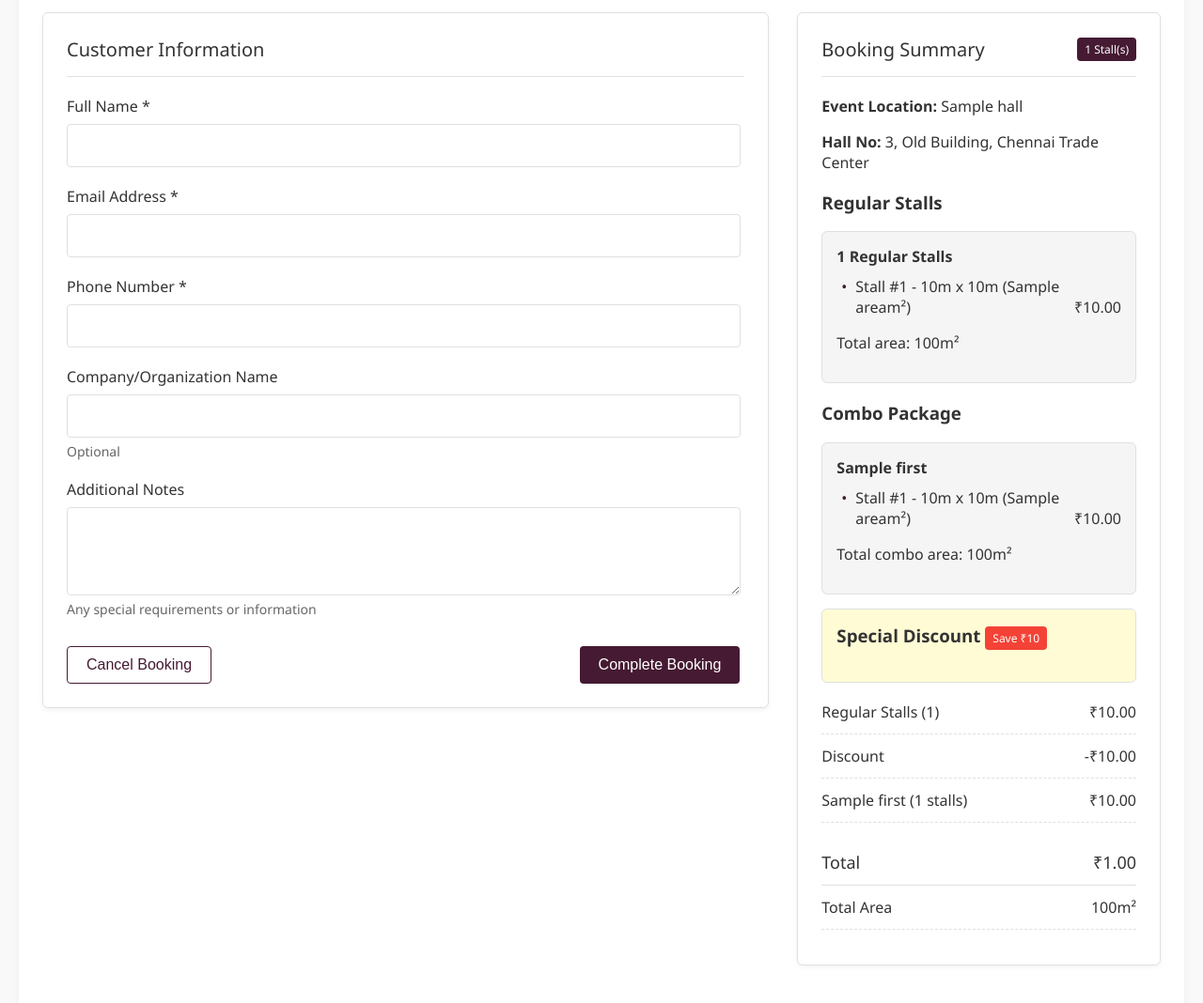
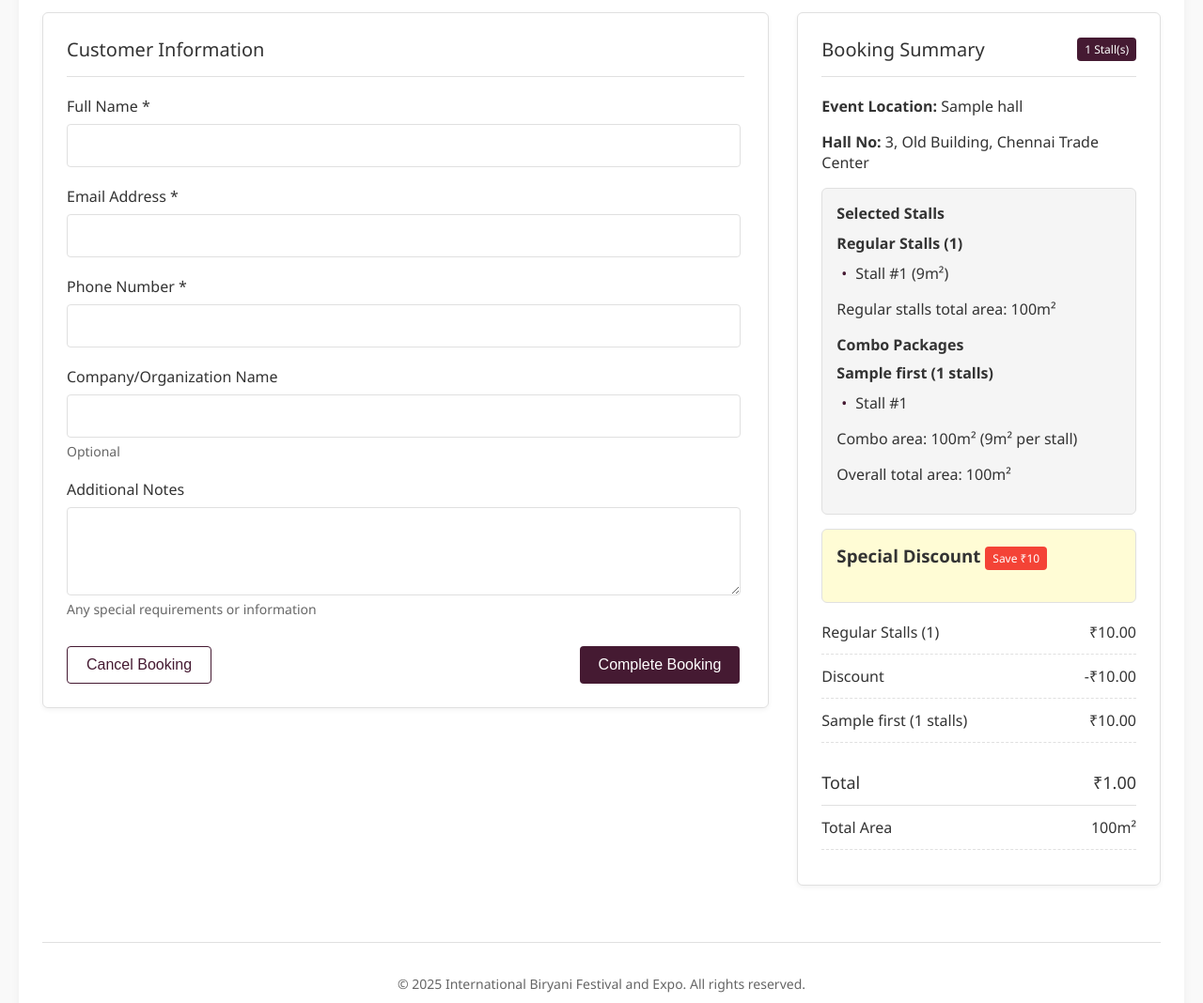
Before and after one commit to Martinjerome-i/booking, a Django app: template templates/halls/book_stall.html in a window 1280 px wide. Shown: the part 224-1292 px from the top of the page at 94% size. Run offline with Django 5.2, Linux system fonts and the light colour scheme; the template is opened without the code that fills it: most values are stand-ins (such as "Sample title", 1, 10 or a date in 2020).

Commit message:
feat
updated

```diff
--- a/templates/halls/book_stall.html
+++ b/templates/halls/book_stall.html
@@ -465,15 +465,17 @@
                         <p><strong>Hall No:</strong> 3, Old Building, Chennai Trade Center</p>
                     </div>
 
-                    {% if regular_stalls %}
-                    <div>
-                        <h3>Regular Stalls</h3>
+                    <!-- Consolidated Stalls Display -->
                     <div class="stall-item">
                         <div class="stall-details">
-                                <strong>{{ regular_stalls|length }} Regular Stalls</strong>
+                            <strong>Selected Stalls</strong>
+
+                            {% if regular_stalls %}
+                            <div style="margin-top: 10px;">
+                                <strong>Regular Stalls ({{ regular_stalls|length }})</strong>
                                 <ul class="stall-list">
                                     {% for stall in regular_stalls %}
-                                    <li>Stall #{{ stall.stall_number }} - {{ stall.width }}m x {{ stall.height }}m ({{ stall.area }}m²)</li>
+                                    <li>Stall #{{ stall.stall_number }} (9m²)</li>
                                     {% endfor %}
                                 </ul>
 
@@ -482,29 +484,25 @@
                                         {% with stall_area=stall.width|multiply:stall.height %}
                                             {% with total_regular_area=total_regular_area|add:stall_area %}
                                                 {% if forloop.last %}
-                                                    <p>Total area: {{ total_regular_area }}m²</p>
+                                                    <p>Regular stalls total area: {{ total_regular_area }}m²</p>
                                                 {% endif %}
                                             {% endwith %}
                                         {% endwith %}
                                     {% endfor %}
                                 {% endwith %}
                             </div>
-                            <div class="stall-price">₹{{ regular_stall_base_price|floatformat:2 }}</div>
-                        </div>
-                    </div>
                             {% endif %}
 
                             {% if combo_stalls %}
-                    <div>
-                        <h3>Combo Package{% if combo_stalls|length > 1 %}s{% endif %}</h3>
+                            <div style="margin-top: 15px;">
+                                <strong>Combo Packages</strong>
                                 {% regroup combo_stalls by combos.first as combo_groups %}
                                 {% for combo_group in combo_groups %}
-                        <div class="stall-item">
-                            <div class="stall-details">
-                                <strong>{{ combo_group.grouper.name }}</strong>
+                                <div style="margin-top: 8px;">
+                                    <strong>{{ combo_group.grouper.name }} ({{ combo_group.list|length }} stalls)</strong>
                                     <ul class="stall-list">
                                         {% for stall in combo_group.list %}
-                                    <li>Stall #{{ stall.stall_number }} - {{ stall.width }}m x {{ stall.height }}m ({{ stall.area }}m²)</li>
+                                        <li>Stall #{{ stall.stall_number }}</li>
                                         {% endfor %}
                                     </ul>
 
@@ -513,18 +511,32 @@
                                             {% with stall_area=stall.width|multiply:stall.height %}
                                                 {% with total_combo_area=total_combo_area|add:stall_area %}
                                                     {% if forloop.last %}
-                                                    <p>Total combo area: {{ total_combo_area }}m²</p>
+                                                        <p>Combo area: {{ total_combo_area }}m² (9m² per stall)</p>
                                                     {% endif %}
                                                 {% endwith %}
                                             {% endwith %}
                                         {% endfor %}
                                     {% endwith %}
                                 </div>
-                            <div class="stall-price">₹{{ combo_group.grouper.price|floatformat:2 }}</div>
-                        </div>
                                 {% endfor %}
                             </div>
                             {% endif %}
+
+                            {% with total_area=0 %}
+                                {% for stall in stalls %}
+                                    {% with stall_area=stall.width|multiply:stall.height %}
+                                        {% with total_area=total_area|add:stall_area %}
+                                            {% if forloop.last %}
+                                                <div style="margin-top: 15px; font-weight: 500;">
+                                                    <p>Overall total area: {{ total_area }}m²</p>
+                                                </div>
+                                            {% endif %}
+                                        {% endwith %}
+                                    {% endwith %}
+                                {% endfor %}
+                            {% endwith %}
+                        </div>
+                    </div>
 
                     {% if discount_amount > 0 %}
                     <div class="discount-info">
```
Lines whose indentation alone changed are shown as unchanged.
